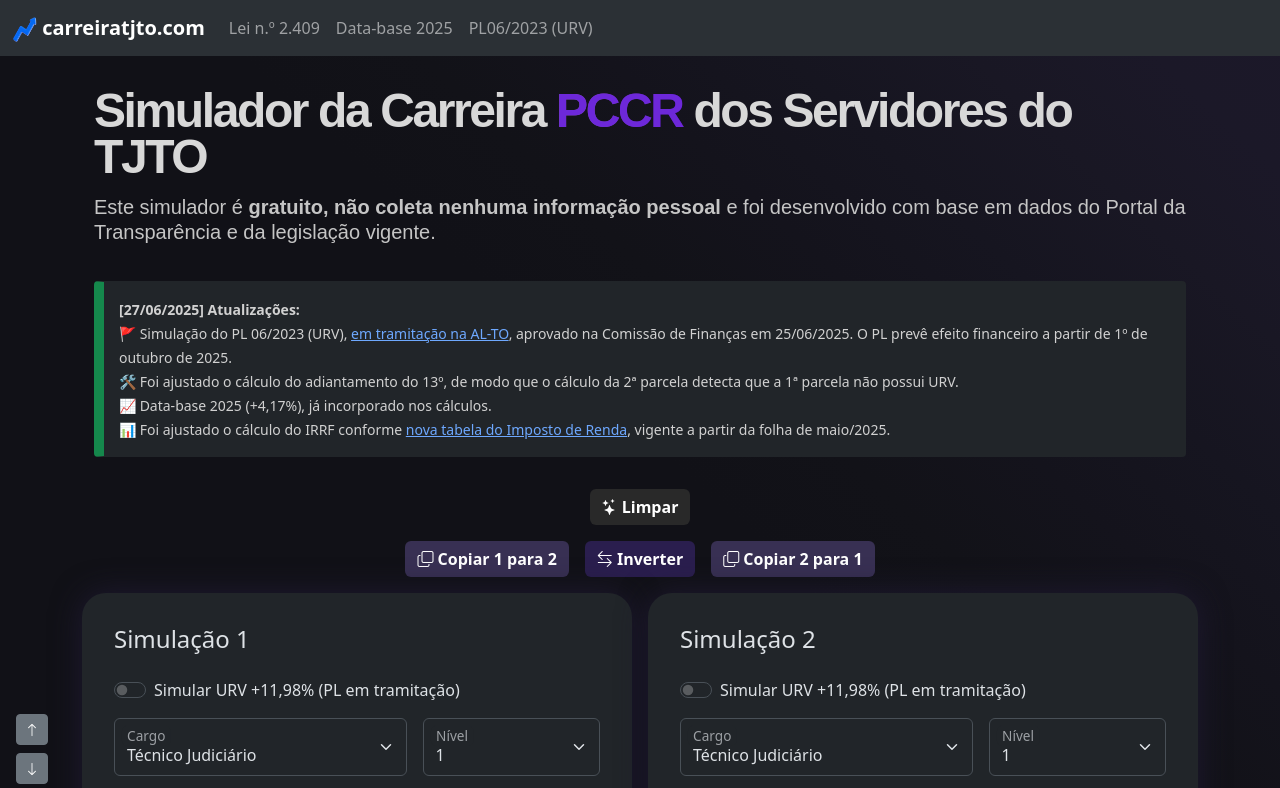
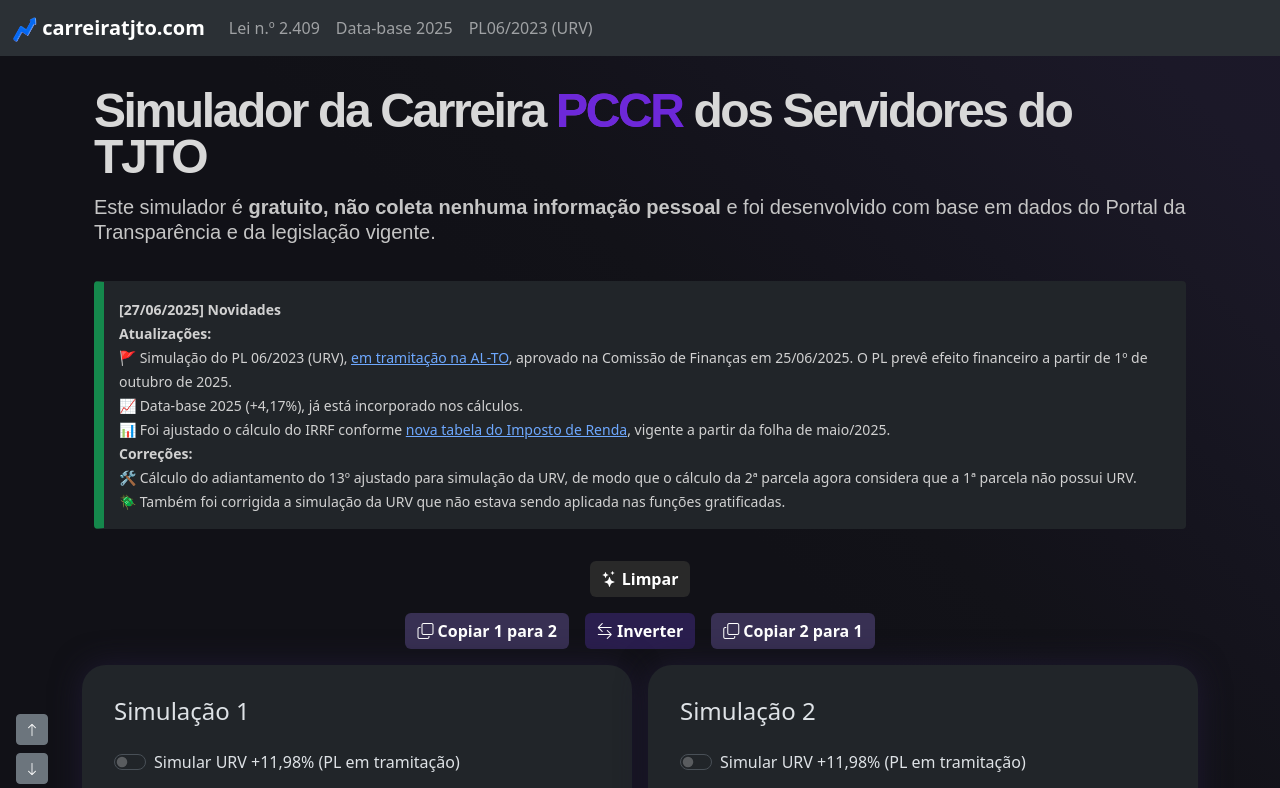
Before and after one commit to guilhermeoq/carreira-tjto, a Vue app: page / in a window 1280 px wide. Shown: the top 788 px of the page. Built offline with nearby package versions, Linux system fonts and the light colour scheme.

Commit message:
update news section

```diff
--- a/src/components/Calculadora.vue
+++ b/src/components/Calculadora.vue
@@ -47,13 +47,15 @@
       </div>
 
       <div class="callout callout-info">
-        <small><strong>[27/06/2025] Atualizações:</strong><br>
+        <small><strong>[27/06/2025] Novidades<br>Atualizações:</strong><br>
           🚩 Simulação do PL 06/2023 (URV), <a href="https://sapl.al.to.leg.br/materia/9605/documentoacessorio">em tramitação na AL-TO</a>, aprovado na Comissão de Finanças em 25/06/2025. O PL prevê efeito financeiro a partir de 1º de outubro de 2025.<br>
-          🛠️ Foi ajustado o cálculo do adiantamento do 13º, de modo que o cálculo da 2ª parcela detecta que a 1ª parcela não possui URV.<br>
-          📈 Data-base 2025 (+4,17%), já incorporado nos cálculos.<br>
+          📈 Data-base 2025 (+4,17%), já está incorporado nos cálculos.<br>
           📊 Foi ajustado o cálculo do IRRF conforme <a
             href="https://www.gov.br/planalto/pt-br/acompanhe-o-planalto/noticias/2025/04/nova-tabela-do-imposto-de-renda-comeca-a-valer-em-maio-veja-o-que-muda">nova
             tabela do Imposto de Renda</a>, vigente a partir da folha de maio/2025.<br>
+            <strong>Correções:</strong><br>
+            🛠️ Cálculo do adiantamento do 13º ajustado para simulação da URV, de modo que o cálculo da 2ª parcela agora considera que a 1ª parcela não possui URV.<br>
+            🪲 Também foi corrigida a simulação da URV que não estava sendo aplicada nas funções gratificadas.
         </small>
       </div>
 
```
